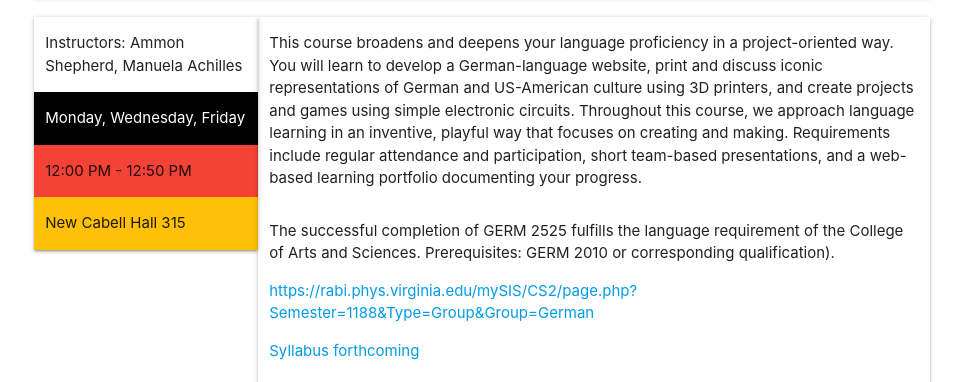
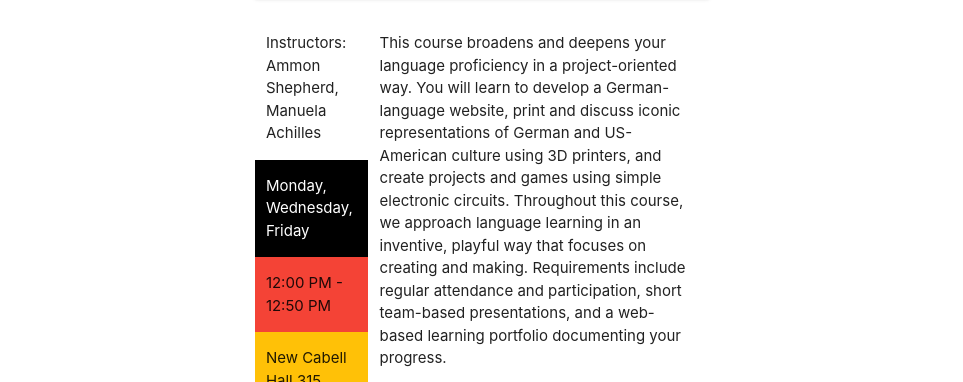
Before and after one commit to ammonshepherd/germ2525, a plain HTML site: page index.html in a window 1280 px wide. Shown: the part 139-521 px from the top of the page, without its empty margins (158-1121 px from the left). Drawn offline with Linux system fonts and the light colour scheme; files whose address does not match are found by name.

Commit message:
Remove shading, shrink width
Removes the shading (z-depth) from the middle boxes.

Adds an external row and columns on either side of the 'container' to make it centered and make the width smaller.

```diff
--- a/index.html
+++ b/index.html
@@ -12,6 +12,10 @@
 
 <body>
 
+<div class="row">
+  <div class="col s3">
+  </div>
+  <div class="col s6">
   <div class="container">
 
     <div class="row black z-depth-1">
@@ -22,7 +26,7 @@
 
     <div class="row">
       <div class="col s12 m4 l3">
-        <div class="row z-depth-1">
+        <div class="row">
           <div class="col s12">
             <p>Instructors: Ammon Shepherd, Manuela Achilles</p>
           </div>
@@ -38,7 +42,7 @@
         </div>
       </div>
 
-      <div class="col s12 m8 l9 z-depth-1">
+      <div class="col s12 m8 l9">
         <p class="flowtext">This course broadens and deepens your language
         proficiency in a project-oriented way. You will learn to develop a
         German-language website, print and discuss iconic representations of
@@ -71,7 +75,10 @@
     </div>
 
   </div><!-- container -->
-
+  <div class="col s3">
+  </div>
+</div>
+</div>
 
   <!--JavaScript at end of body for optimized loading-->
   <script type="text/javascript" src="materializejs/materialize.min.js"></script>
```
